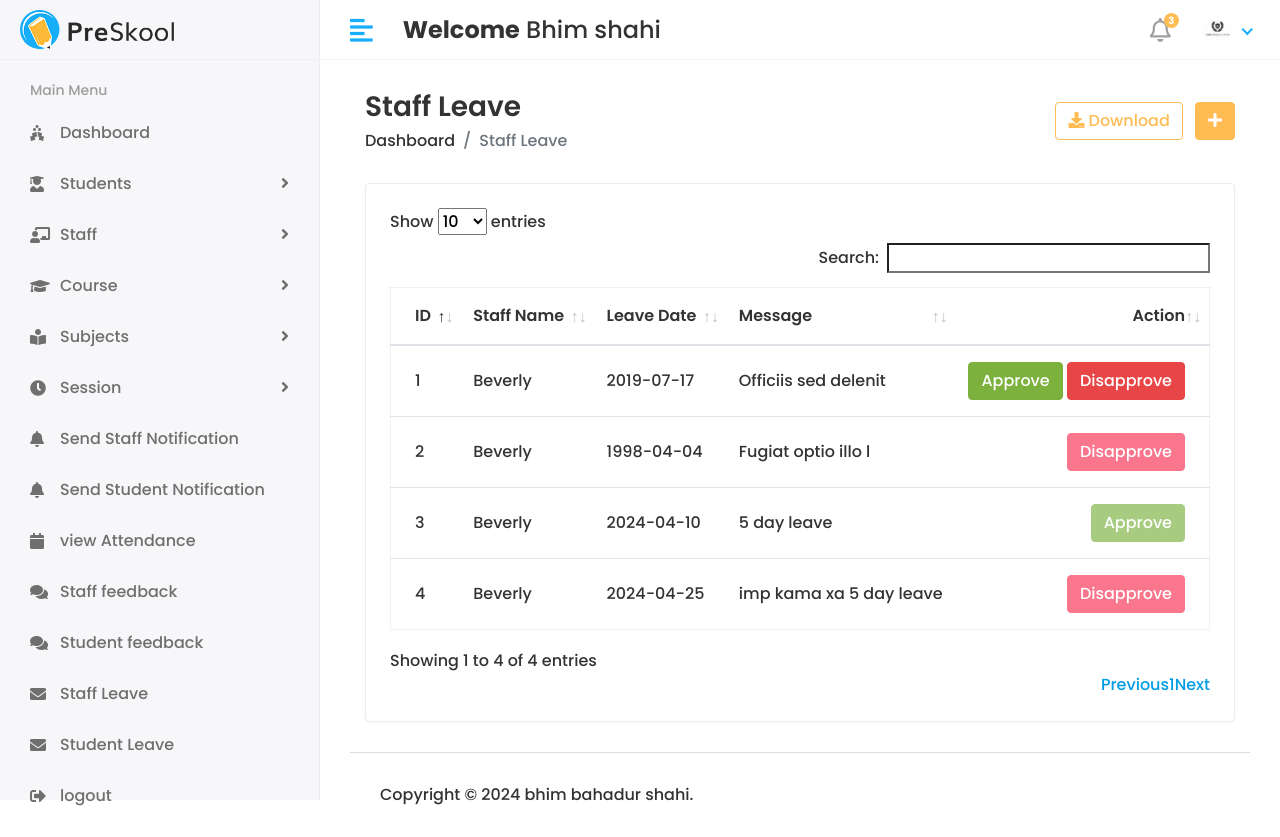
After one commit to bhim1243/collage-management-system, a Django app: page /hod/staff/leave_view in a window 1280 px wide. The commit adds this page. Run offline with Django 5.2, Linux system fonts and the light colour scheme; a user stored in the database is signed in; data comes from the database, SQL or seed files in the repository; both versions use the stored data as it was after the commit; some libraries are stand-ins or nearby versions.

Commit message:
apply_leave.html

```diff
--- a/collage_management_system/collage_management_app/admin.py
+++ b/collage_management_system/collage_management_app/admin.py
@@ -16,3 +16,4 @@ admin.site.register(Staff)
 admin.site.register(Subject)
 admin.site.register(Staff_Notification)
 admin.site.register(Staff_Leave)
+admin.site.register(Staff_Feedback)
--- a/collage_management_system/collage_management_app/models.py
+++ b/collage_management_system/collage_management_app/models.py
@@ -78,3 +78,15 @@ class Staff_Leave(models.Model):
 
     def __str__(self):
         return self.staff_id.admin.first_name + self.staff_id.admin.last_name
+
+
+
+class Staff_Feedback(models.Model):
+        staff_id = models.ForeignKey(Staff,on_delete=models.CASCADE)
+        feedback = models.TextField()
+        feedback_reply = models.TextField()
+        created_at = models.DateTimeField(auto_now_add=True)
+        updated_at = models.DateTimeField(auto_now_add=True)
+
+        def __str__(self):
+            return self.staff_id.admin.first_name + self.staff_id.admin.last_name
--- a/collage_management_system/collage_management_system/hod_views.py
+++ b/collage_management_system/collage_management_system/hod_views.py
@@ -1,6 +1,6 @@
 from django.shortcuts import render, redirect
 from django.contrib.auth.decorators import login_required
-from collage_management_app.models import Course, Session_year, CustomUser, Student,Staff,Subject,Staff_Notification
+from collage_management_app.models import Course, Session_year, CustomUser, Student,Staff,Subject,Staff_Notification,Staff_Leave
 from django.contrib import messages
 
 @login_required(login_url='/')
@@ -407,7 +407,7 @@ def ADD_SESSION(request):
          return  redirect('add_session')
      return render(request,'hod/add_session.html')
 
-
+@login_required(login_url='/')
 def VIEW_SESSION(request):
 
     sessions =Session_year.objects.all()
@@ -416,13 +416,13 @@ def VIEW_SESSION(request):
      }
     return render(request ,'hod/view_session.html' ,context)
 
-
+@login_required(login_url='/')
 def EDIT_SESSION(request, id):
     sessions= Session_year.objects.get(id=id)
     context = {'sessions': sessions,}
     return render(request, 'hod/edit_session.html', context)
 
-
+@login_required(login_url='/')
 def UPDATE_SESSION(request):
     if request.method =='POST':
         session_id = request.POST.get('session_id')
@@ -440,14 +440,14 @@ def UPDATE_SESSION(request):
 
     return redirect('view_session')
 
-
+@login_required(login_url='/')
 def DELETE_SESSION(request,id):
     session =Session_year.objects.get(id=id)
     session.delete()
     messages.success(request, 'Session Are Successfully Delete ! ')
     return  redirect('view_session')
 
-
+@login_required(login_url='/')
 def STAFF_SEND_NOTIFICATION(request):
     staff = Staff.objects.all()
     see_notification = Staff_Notification.objects.all().order_by('-id')
@@ -457,6 +457,7 @@ def STAFF_SEND_NOTIFICATION(request):
      }
     return render(request,'hod/staff_notification.html',context)
 
+@login_required(login_url='/')
 def SAVE_STAFF_NOTIFICATION(request):
     if request.method == 'POST':
         staff_id = request.POST.get('staff_id')
@@ -470,3 +471,30 @@ def SAVE_STAFF_NOTIFICATION(request):
         notification.save()
         messages.success(request, 'Notification Are Successfully Send !')
         return redirect('staff_send_notification')
+
+@login_required(login_url='/')
+def STAFF_LEAVE_VIEW(request):
+    staff_leave = Staff_Leave.objects.all()
+
+
+    context ={
+        'staff_leave':staff_leave,
+    }
+
+    return render(request,'hod/staff_leave_view.html',context)
+
+@login_required(login_url='/')
+def STAFF_APPROVE_LEAVE(request,id):
+    leave = Staff_Leave.objects.get(id =id)
+    leave.status =1
+    leave.save()
+
+    return redirect('staff_leave_view')
+
+@login_required(login_url='/')
+def STAFF_DISAPPROVE_LEAVE(request,id):
+    leave = Staff_Leave.objects.get(id=id)
+    leave.status = 2
+    leave.save()
+
+    return redirect('staff_leave_view')
--- a/collage_management_system/collage_management_system/urls.py
+++ b/collage_management_system/collage_management_system/urls.py
@@ -63,26 +63,22 @@ urlpatterns = [
                   path('hod/session/edit/<str:id>', hod_views.EDIT_SESSION, name='edit_session'),
                   path('hod/session/update', hod_views.UPDATE_SESSION, name='update_session'),
                   path('hod/session/delete/<str:id>', hod_views.DELETE_SESSION, name='delete_session'),
-                  path('hod/staff/send_notification', hod_views.STAFF_SEND_NOTIFICATION, name='staff_send_notification'),
-                  path('hod/staff/save_notification', hod_views.SAVE_STAFF_NOTIFICATION, name='save_staff_notification'),
+                  path('hod/staff/send_notification', hod_views.STAFF_SEND_NOTIFICATION,
+                       name='staff_send_notification'),
+                  path('hod/staff/save_notification', hod_views.SAVE_STAFF_NOTIFICATION,
+                       name='save_staff_notification'),
+                  path('hod/staff/leave_view', hod_views.STAFF_LEAVE_VIEW, name='staff_leave_view'),
+                  path('hod/staff/approve_leave/<str:id>', hod_views.STAFF_APPROVE_LEAVE, name='staff_approve_leave'),
+                  path('hod/staff/disapprove_leave/<str:id>', hod_views.STAFF_DISAPPROVE_LEAVE, name='staff_disapprove_leave'),
 
+                  # this is HOD panel url
 
-                   # this is HOD panel url
+                  path('staff/home', staff_views.HOME, name='staff_home'),
+                  path('staff/notification', staff_views.NOTIFICATION, name='notification'),
+                  path('staff/mark_as_done/<str:status>', staff_views.STAFF_NOTIFICATION_MARK_AS_DONE,
+                       name='staff_notification_mark_as_done'),
 
-                   path('staff/home',staff_views.HOME,name='staff_home'),
-                   path('staff/notification',staff_views.NOTIFICATION,name='notification'),
-                   path('staff/mark_as_done/<str:status>', staff_views.STAFF_NOTIFICATION_MARK_AS_DONE, name='staff_notification_mark_as_done'),
-
-                  path('staff/apply_leave', staff_views.STAFF_APPLY_LEAVE,name='staff_apply_leave'),
-
-
-
-
-
-
-
-
-
-
+                  path('staff/apply_leave', staff_views.STAFF_APPLY_LEAVE, name='staff_apply_leave'),
+                  path('staff/apply_leave_save', staff_views.STAFF_APPLY_LEAVE_SAVE, name='staff_apply_leave_save'),
 
               ] + static(settings.MEDIA_URL, document_root=settings.MEDIA_ROOT)
--- /dev/null
+++ b/collage_management_system/templates/hod/staff_leave_view.html
@@ -0,0 +1,66 @@
+{% extends 'base.html' %}
+{% block content %}
+<div class="content container-fluid">
+    <div class="page-header">
+        <div class="row align-items-center">
+            <div class="col">
+                <h3 class="page-title">Staff Leave</h3>
+                <ul class="breadcrumb">
+                    <li class="breadcrumb-item"><a href="index.html">Dashboard</a></li>
+                    <li class="breadcrumb-item active">Staff Leave</li>
+                </ul>
+            </div>
+            {% include 'includes/messages.html' %}
+            <div class="col-auto text-right float-right ml-auto">
+                <a href="#" class="btn btn-outline-primary mr-2"><i class="fas fa-download"></i> Download</a>
+                <a href="add-student.html" class="btn btn-primary"><i class="fas fa-plus"></i></a>
+            </div>
+        </div>
+    </div>
+    <div class="row">
+        <div class="col-sm-12">
+            <div class="card card-table">
+                <div class="card-body">
+                    <div class="table-responsive">
+                        <table  id="table_id" class="table table-hover table-center mb-0">
+                            <thead>
+                                <tr>
+                                    <th>ID</th>
+                                    <th>Staff Name</th>
+                                    <th>Leave Date</th>
+                                    <th>Message</th>
+                                    <th class="text-right">Action</th>
+                                </tr>
+                            </thead>
+                            <tbody>
+                                {% for staff_leave in staff_leave %}
+                                <tr>
+                                    <td>{{ staff_leave.id }}</td>
+                                    <td>{{ staff_leave.staff_id.admin.first_name }}</td>
+                                    <td>{{ staff_leave.date }}</td>
+                                    <td>{{ staff_leave.message }}</td>
+                                    <td class="text-right">
+                                        <div class="actions">
+                                            {%if staff_leave.status == 0%}
+
+                                           <a href="{%url 'staff_approve_leave' staff_leave.id%}" class="btn btn-success">Approve</a>
+                                             <a href="{%url 'staff_disapprove_leave' staff_leave.id%}" class="btn btn-danger">Disapprove</a>
+                                            {% elif staff_leave.status == 1%}
+                                            <button class="btn btn-success" disabled="disabled" > Approve</button>
+                                           {% else %}
+                                            <button class="btn btn-danger" disabled="disabled" > Disapprove</button>
+                                            {%endif%}
+                                        </div>
+                                    </td>
+                                </tr>
+                                {% endfor %}
+                            </tbody>
+                        </table>
+                    </div>
+                </div>
+            </div>
+        </div>
+    </div>
+</div>
+
+{% endblock %}
--- a/collage_management_system/templates/includes/sidebar.html
+++ b/collage_management_system/templates/includes/sidebar.html
@@ -70,7 +70,7 @@
                     <a href="holiday.html"><i class="fas fa-comments"></i><span> Student feedback </span></a>
                 </li>
                 <li>
-                    <a href="holiday.html"><i class="fa fa-envelope"></i> <span>Staff Leave</span></a>
+                    <a href="{%url 'staff_leave_view'%}"><i class="fa fa-envelope"></i> <span>Staff Leave</span></a>
                 </li>
                 <li>
                     <a href="holiday.html"><i class="fa fa-envelope"></i> <span>Student Leave</span></a>
```
Also changed, not shown: collage_management_system/collage_management_system/staff_views.py (+30 -5 lines), collage_management_system/templates/staff/apply_leave.html (+82 -3 lines), collage_management_system/collage_management_app/migrations/0011_staff_feedback.py (added), collage_management_system/db.sqlite3.
